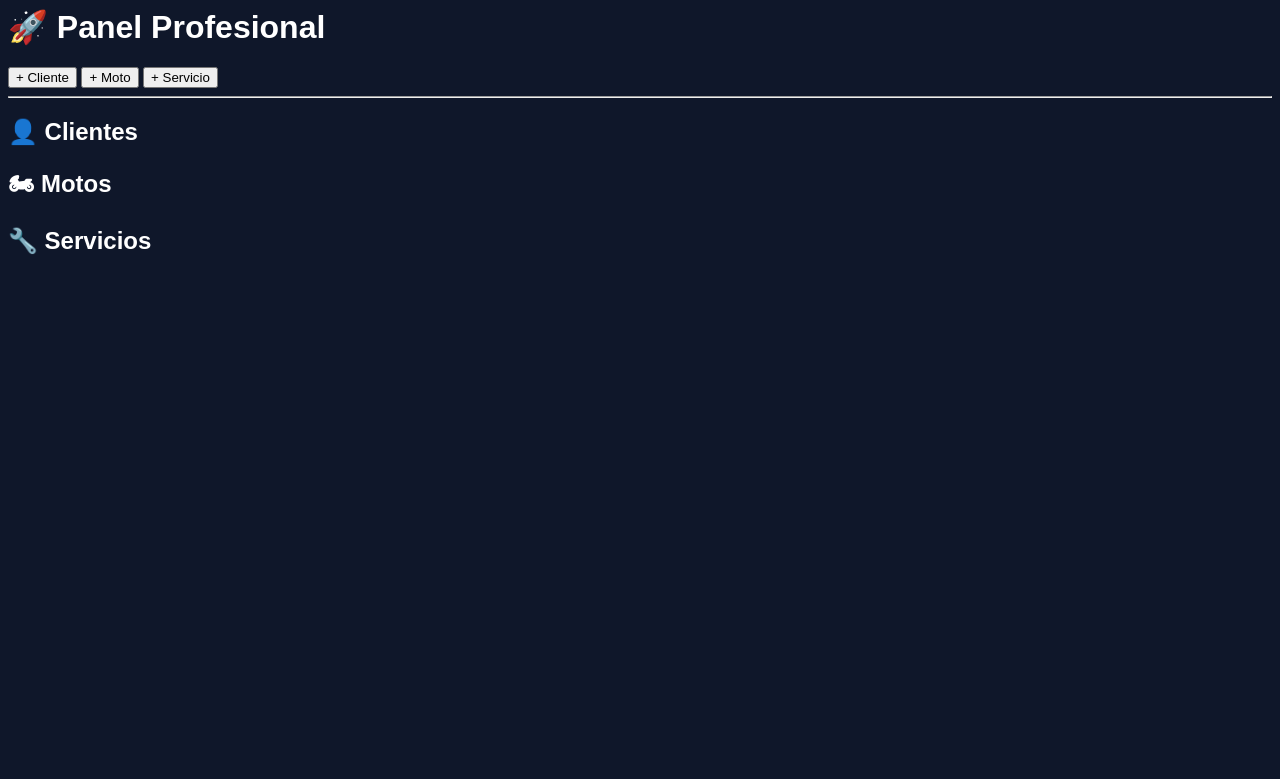
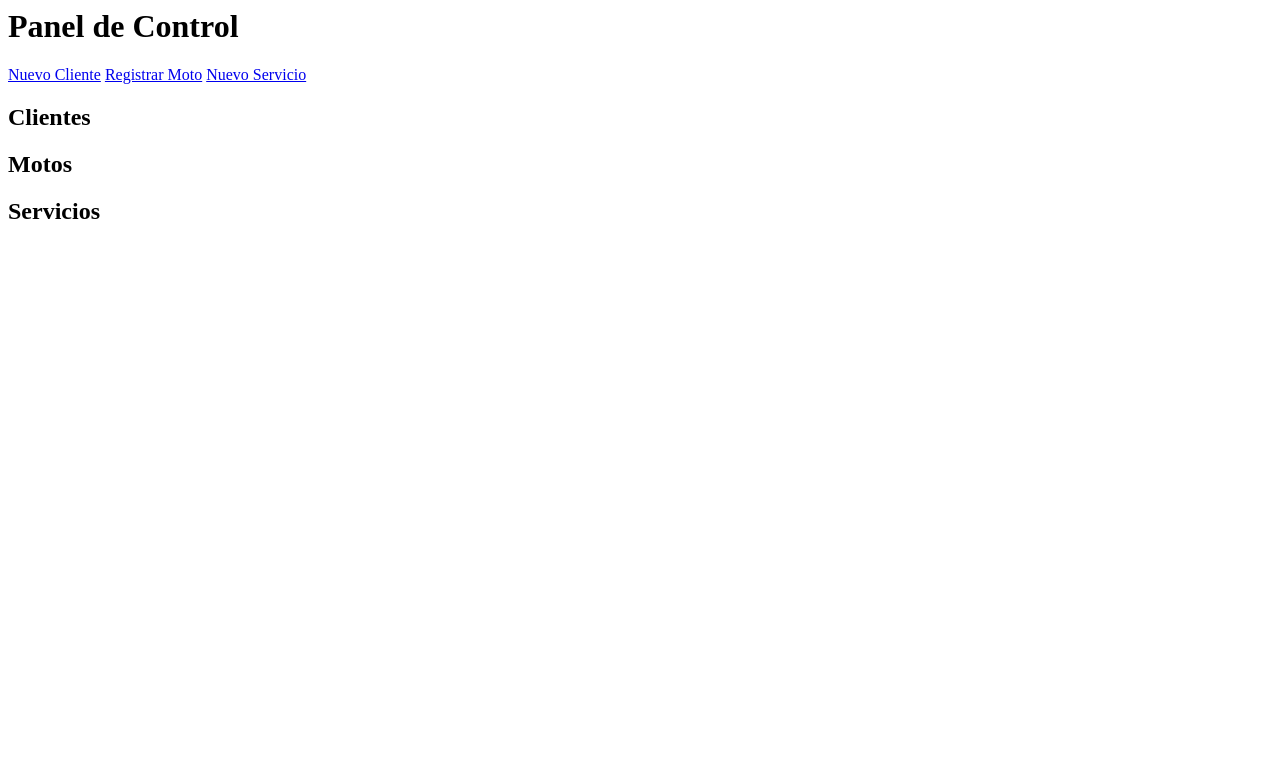
Before and after one commit to motorcycleplanets/motorcycle-planets, a Flask app: page /dashboard in a window 1280 px wide. Shown: the top 779 px of the page. Run offline with Flask 3, Linux system fonts and the light colour scheme; data that the repository does not hold is empty; parts of the project's set-up code (start-up, migrations or seed data) failed here and were passed over.

Commit message:
Update dashboard.html

```diff
--- a/app/templates/dashboard.html
+++ b/app/templates/dashboard.html
@@ -1,32 +1,26 @@
-<body style="background:#0f172a; color:white; font-family:sans-serif;">
+<h1>Panel de Control</h1>
 
-<h1>🚀 Panel Profesional</h1>
+<a href="/nuevo_cliente">Nuevo Cliente</a>
+<a href="/nueva_moto">Registrar Moto</a>
+<a href="/nuevo_servicio">Nuevo Servicio</a>
 
-<a href="/nuevo_cliente"><button>+ Cliente</button></a>
-<a href="/nueva_moto"><button>+ Moto</button></a>
-<a href="/nuevo_servicio"><button>+ Servicio</button></a>
-
-<hr>
-
-<h2>👤 Clientes</h2>
+<h2>Clientes</h2>
 <ul>
     {% for c in clientes %}
         <li>{{ c.nombre }} - {{ c.telefono }}</li>
     {% endfor %}
 </ul>
 
-<h2>🏍 Motos</h2>
+<h2>Motos</h2>
 <ul>
     {% for m in motos %}
-    <li>{{ m.marca }} {{ m.modelo }} ({{ m.placa }}) - Cliente: {{ m.cliente.nombre }}</li>
+        <li>{{ m.marca }} {{ m.modelo }} - {{ m.placa }}</li>
     {% endfor %}
 </ul>
 
-<h2>🔧 Servicios</h2>
+<h2>Servicios</h2>
 <ul>
     {% for s in servicios %}
-    <li>{{ s.tipo }} - ${{ s.precio }} - Moto: {{ s.moto.marca }}</li>
+        <li>{{ s.descripcion }} - ${{ s.precio }}</li>
     {% endfor %}
 </ul>
-
-</body>
```
Lines whose indentation alone changed are shown as unchanged.
